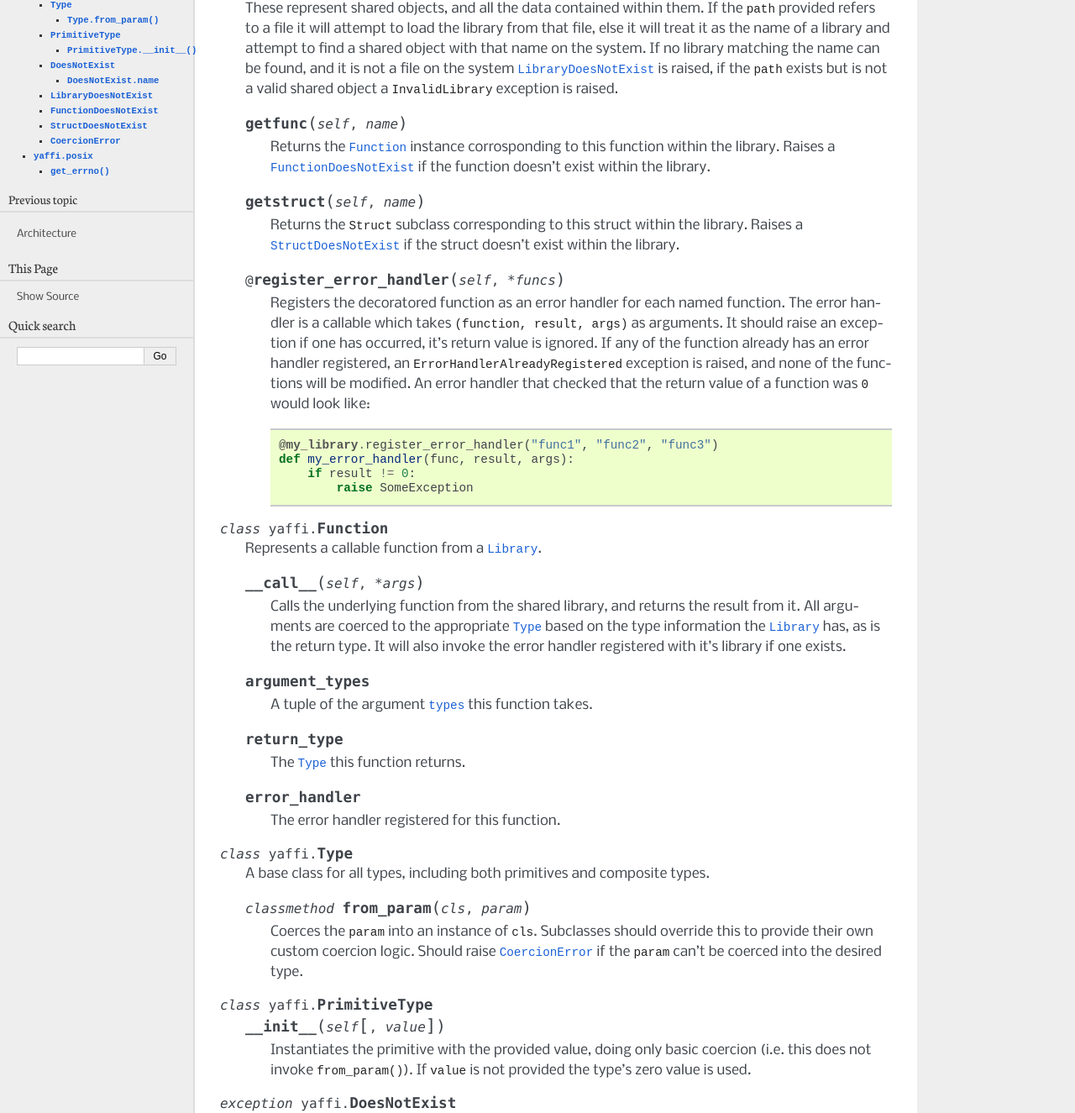
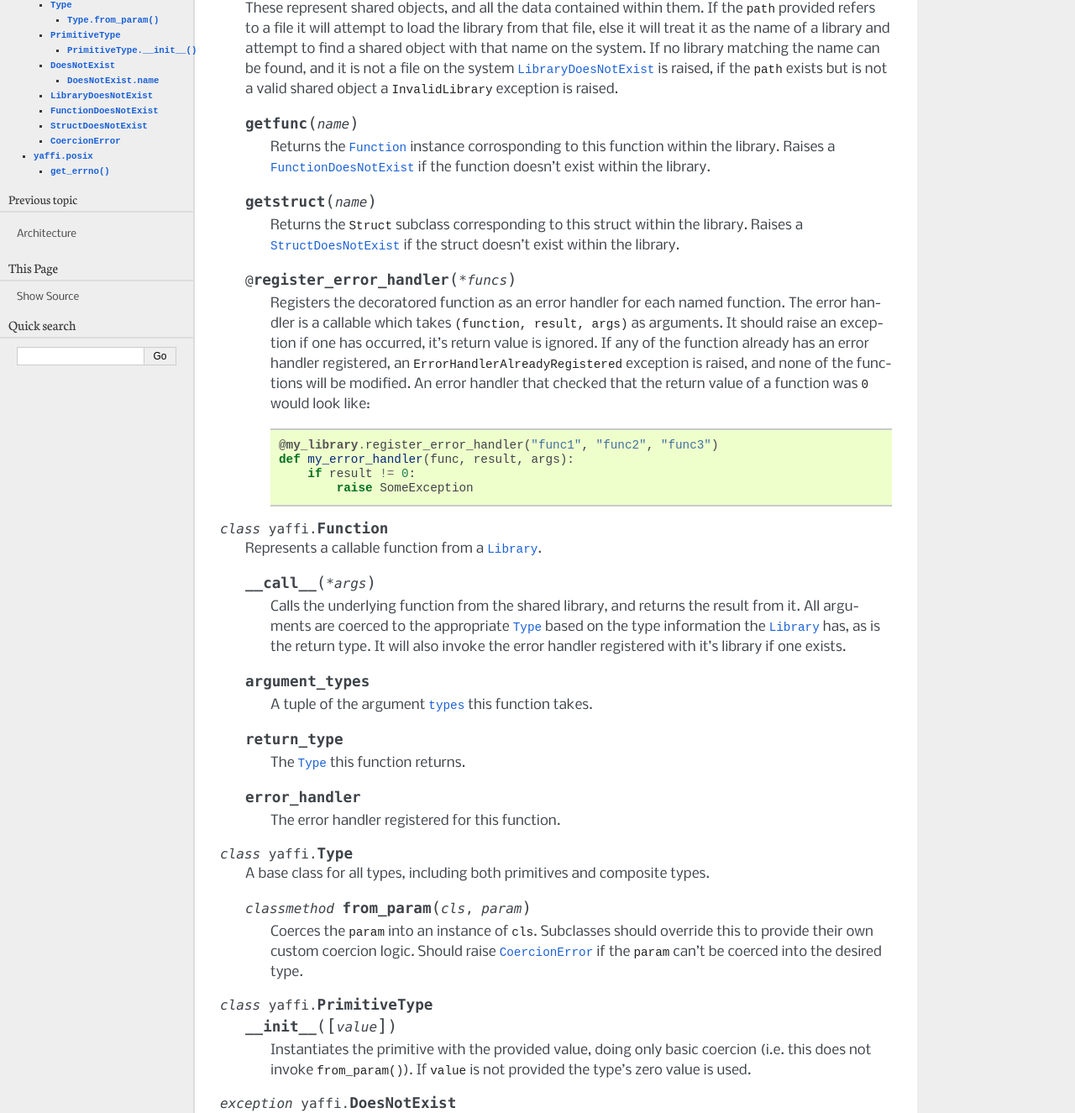
Before and after one commit to alex/yaffi, a Sphinx documentation site: the page built from docs/api.rst, in a window 1280 px wide. Shown: the part 281-1606 px from the top of the page at 84% size. Built offline with Sphinx 7.4.7, drawn with Linux system fonts in a browser that asks for light colours.

Commit message:
self isn't supposed to be included in signatures

```diff
--- a/docs/api.rst
+++ b/docs/api.rst
@@ -20,19 +20,19 @@ their behavior or stability is guaranteed.
     :py:exc:`LibraryDoesNotExist` is raised, if the ``path`` exists but is not
     a valid shared object a :py:exc:`InvalidLibrary` exception is raised.
 
-    .. py:method:: getfunc(self, name)
+    .. py:method:: getfunc(name)
 
         Returns the :py:class:`Function` instance corrosponding to this
         function within the library.  Raises a :py:exc:`FunctionDoesNotExist`
         if the function doesn't exist within the library.
 
-    .. py:method:: getstruct(self, name)
+    .. py:method:: getstruct(name)
 
         Returns the :py:class:`Struct` subclass corresponding to this struct
         within the library.  Raises a :py:exc:`StructDoesNotExist` if the
         struct doesn't exist within the library.
 
-    .. py:decoratormethod:: register_error_handler(self, *funcs)
+    .. py:decoratormethod:: register_error_handler(*funcs)
 
         Registers the decoratored function as an error handler for each named
         function.  The error handler is a callable which takes
@@ -53,7 +53,7 @@ their behavior or stability is guaranteed.
 
     Represents a callable function from a :py:class:`Library`.
 
-    .. py:method:: __call__(self, *args)
+    .. py:method:: __call__(*args)
 
         Calls the underlying function from the shared library, and returns the
         result from it.  All arguments are coerced to the appropriate
@@ -86,7 +86,7 @@ their behavior or stability is guaranteed.
 
 .. py:class:: PrimitiveType
 
-    .. py:function:: __init__(self [, value])
+    .. py:function:: __init__([value])
 
         Instantiates the primitive with the provided value, doing only basic
         coercion (i.e. this does not invoke :py:func:`from_param`).  If
@@ -116,7 +116,7 @@ their behavior or stability is guaranteed.
 
 This module contains helpers for working with the various POSIX functionality.
 
-    .. py:function:: get_errno
+    .. py:function:: get_errno()
 
         Returns the POSIX ``errno`` set by the last ``yaffi`` call in this
         thread.
```
